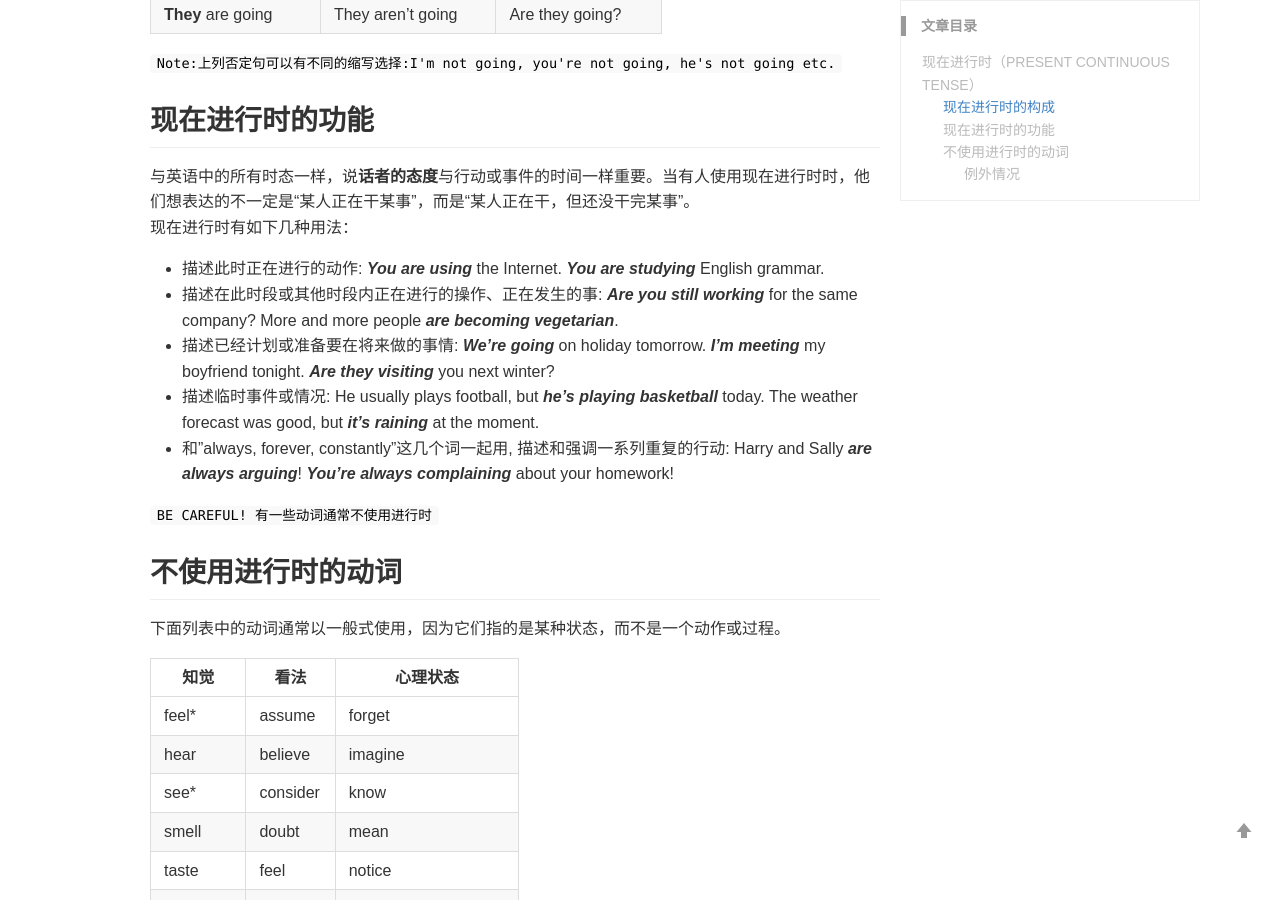
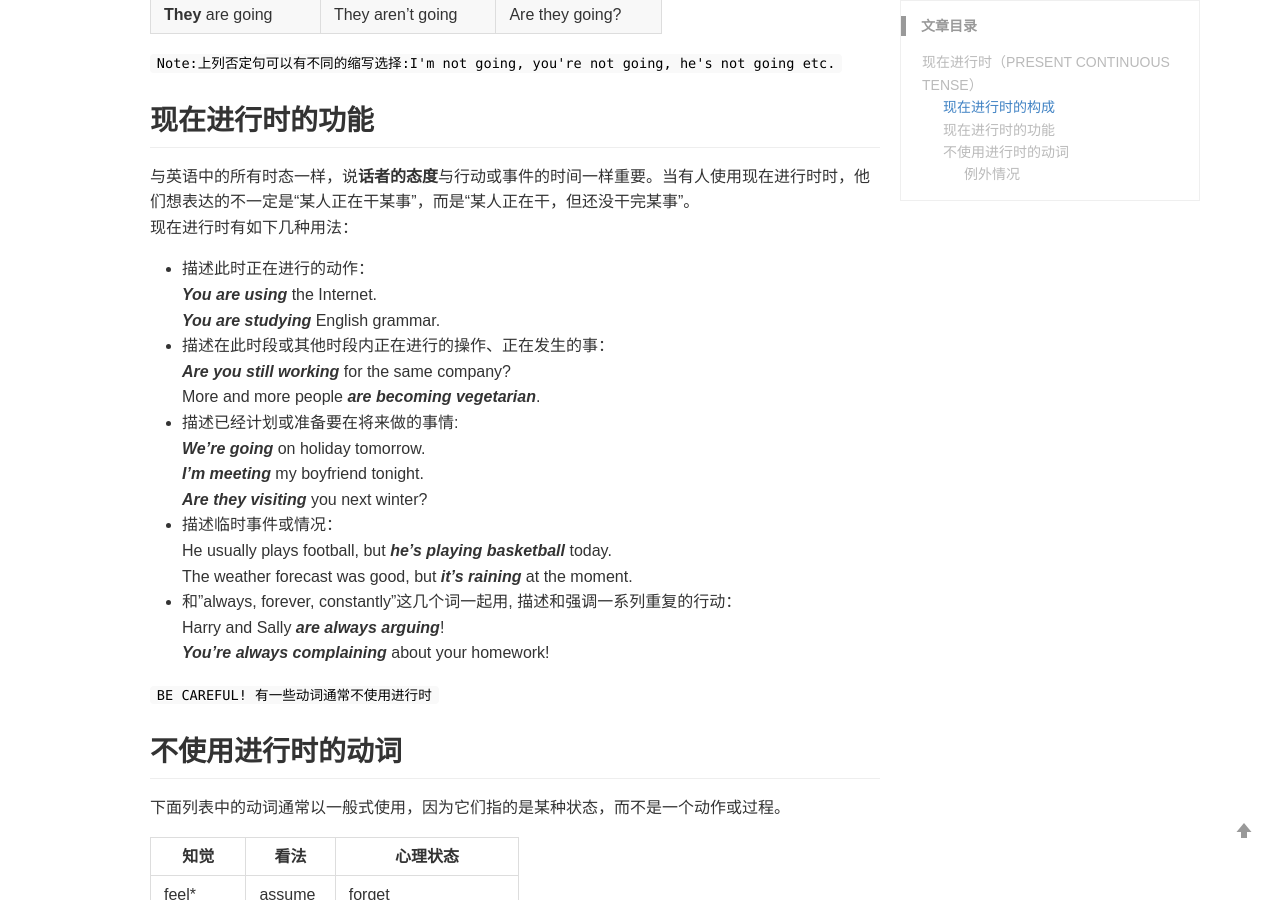
Before and after one commit to JorinEdu/JorinEdu.github.io, a Jekyll site: the page built from _posts/2018-12-20-Present-Continuous-Tense.md, in a window 1280 px wide and 900 px high, scrolled down 1116 px. Built offline with Jekyll 4.4.1, drawn with Linux system fonts in a browser that asks for light colours; comment, search, counter and statistics services are not loaded.

```diff
--- a/_posts/2018-12-20-Present-Continuous-Tense.md
+++ b/_posts/2018-12-20-Present-Continuous-Tense.md
@@ -37,15 +37,22 @@ keywords: tense
 ## 现在进行时的功能
 与英语中的所有时态一样，说**话者的态度**与行动或事件的时间一样重要。当有人使用现在进行时时，他们想表达的不一定是“某人正在干某事”，而是“某人正在干，但还没干完某事”。
 现在进行时有如下几种用法：
-* 描述此时正在进行的动作: ***You are using*** the Internet. ***You are studying*** English grammar.
-* 描述在此时段或其他时段内正在进行的操作、正在发生的事: ***Are you still working*** for the same company?
+* 描述此时正在进行的动作：
+***You are using*** the Internet.
+***You are studying*** English grammar.
+* 描述在此时段或其他时段内正在进行的操作、正在发生的事：
+***Are you still working*** for the same company?
 More and more people ***are becoming vegetarian***.
-* 描述已经计划或准备要在将来做的事情: ***We're going*** on holiday tomorrow.
-***I'm meeting*** my boyfriend tonight. ***Are they visiting*** you next winter?
-* 描述临时事件或情况: He usually plays football, but ***he's playing basketball*** today.
+* 描述已经计划或准备要在将来做的事情:
+***We're going*** on holiday tomorrow.
+***I'm meeting*** my boyfriend tonight.
+***Are they visiting*** you next winter?
+* 描述临时事件或情况：
+He usually plays football, but ***he's playing basketball*** today.
 The weather forecast was good, but ***it's raining*** at the moment.
-* 和"always, forever, constantly"这几个词一起用, 描述和强调一系列重复的行动:
-Harry and Sally ***are always arguing***! ***You're always complaining*** about your homework!
+* 和"always, forever, constantly"这几个词一起用, 描述和强调一系列重复的行动：
+Harry and Sally ***are always arguing***!
+***You're always complaining*** about your homework!
 
 `BE CAREFUL! 有一些动词通常不使用进行时`
 
```
